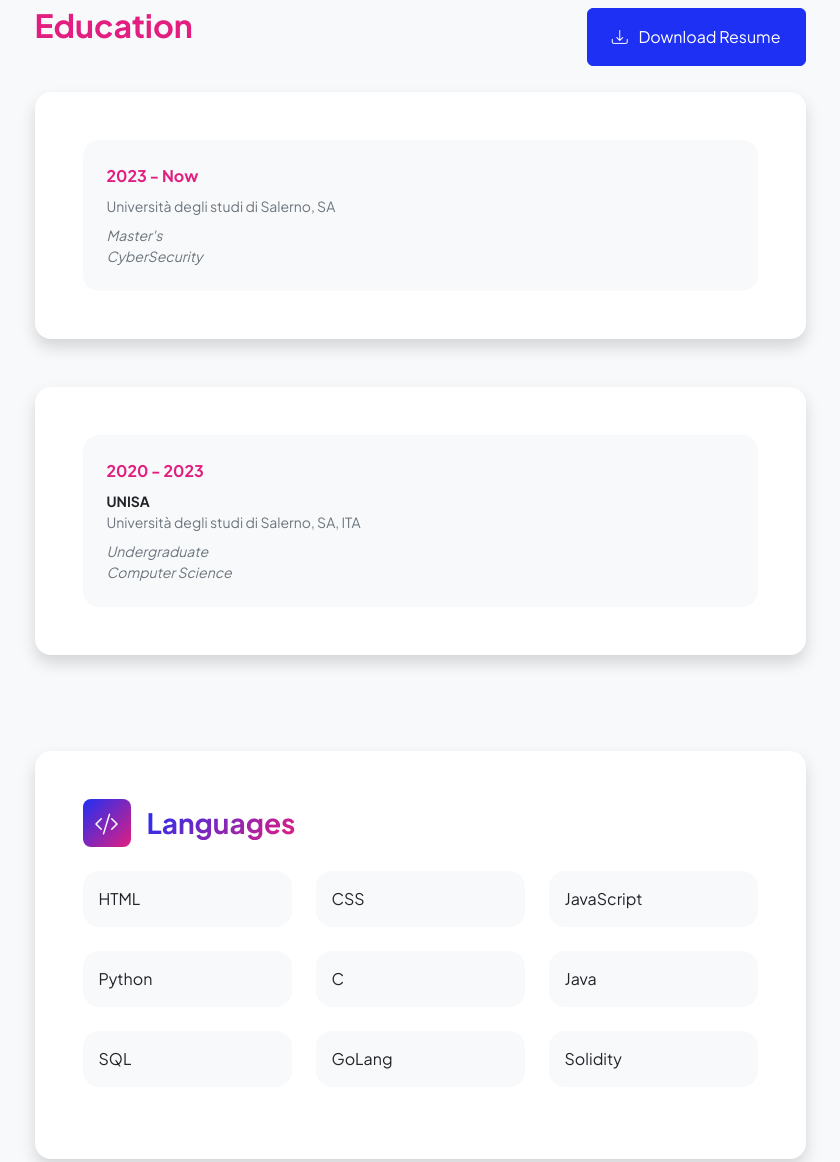
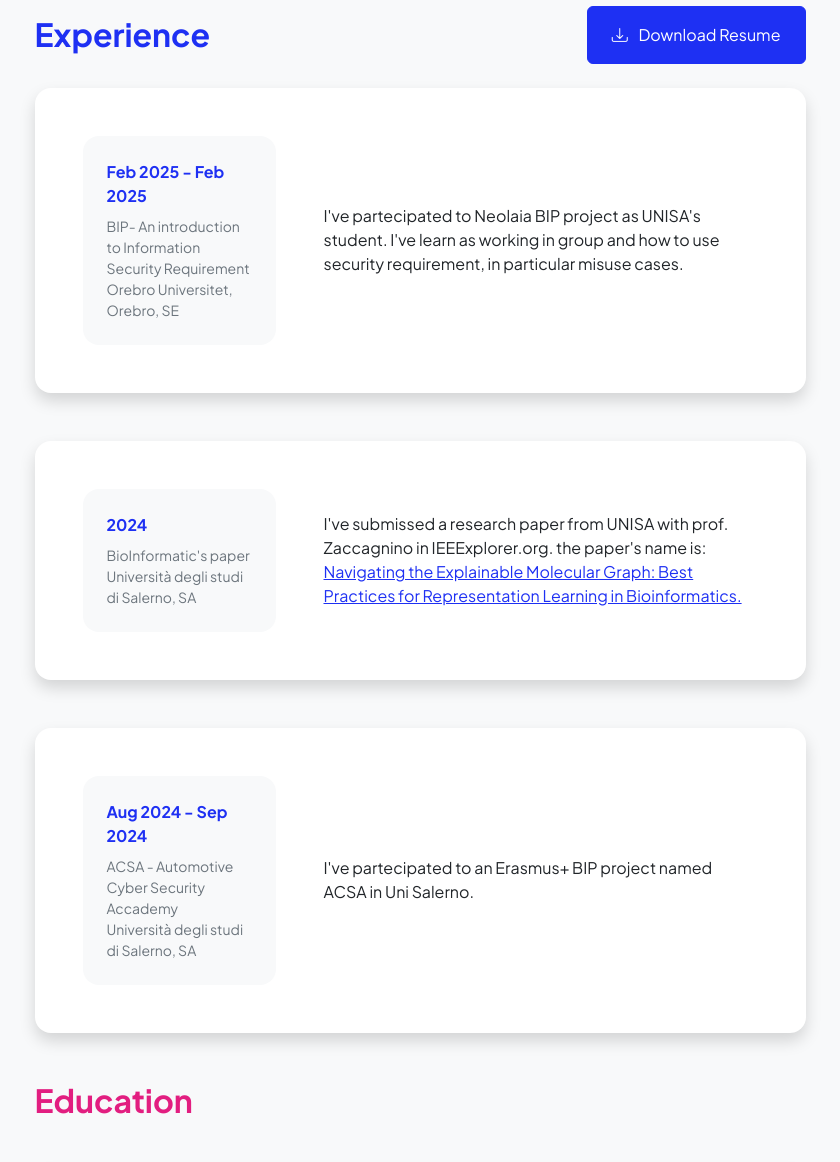
Before and after one commit to PauLaure/PauLaure.github.io, a plain HTML site: page resume.html in a window 1280 px wide. Shown: the part 220-1382 px from the top of the page, without its empty margins (220-1060 px from the left). Drawn offline with nearby package versions, Linux system fonts and the light colour scheme.

Commit message:
modify resume

```diff
--- a/resume.html
+++ b/resume.html
@@ -1,3 +1,4 @@
+
 <!DOCTYPE html>
 <html lang="en">
     <head>
@@ -41,60 +42,69 @@
                 </div>
                 <div class="row gx-5 justify-content-center">
                     <div class="col-lg-11 col-xl-9 col-xxl-8">
-                        <!-- Experience Section-->
-                    <!--
+
                         <section>
+                            <!-- Experience Section-->
                             <div class="d-flex align-items-center justify-content-between mb-4">
                                 <h2 class="text-primary fw-bolder mb-0">Experience</h2>
-                                <-- Download resume button
-                                <-- Note: Set the link href target to a PDF file within your project
                                 <a class="btn btn-primary px-4 py-3" href="#!">
                                     <div class="d-inline-block bi bi-download me-2"></div>
                                     Download Resume
                                 </a>
                             </div>
-                            <-- Experience Card 1
+                            <!-- Experience Card 1 -->
                             <div class="card shadow border-0 rounded-4 mb-5">
                                 <div class="card-body p-5">
                                     <div class="row align-items-center gx-5">
                                         <div class="col text-center text-lg-start mb-4 mb-lg-0">
                                             <div class="bg-light p-4 rounded-4">
-                                                <div class="text-primary fw-bolder mb-2">2019 - Present</div>
-                                                <div class="small fw-bolder">Web Developer</div>
-                                                <div class="small text-muted">Stark Industries</div>
-                                                <div class="small text-muted">Los Angeles, CA</div>
+                                                <div class="text-primary fw-bolder mb-2"> Feb 2025 - Feb 2025</div>
+                                                <div class="small fw-bolder"></div>
+                                                <div class="small text-muted">BIP- An introduction to Information Security Requirement</div>
+                                                <div class="small text-muted">Orebro Universitet, Orebro, SE</div>
                                             </div>
                                         </div>
-                                        <div class="col-lg-8"><div>Lorem ipsum dolor sit amet consectetur adipisicing elit. Delectus laudantium, voluptatem quis repellendus eaque sit animi illo ipsam amet officiis corporis sed aliquam non voluptate corrupti excepturi maxime porro fuga.</div></div>
+                                        <div class="col-lg-8"><div>I've partecipated to Neolaia BIP project as UNISA's student. I've learn as working in group and how to use security requirement, in particular misuse cases. </div></div>
                                     </div>
                                 </div>
                             </div>
-                            <-- Experience Card 2
+                            <!-- Experience Card 2-->
                             <div class="card shadow border-0 rounded-4 mb-5">
                                 <div class="card-body p-5">
                                     <div class="row align-items-center gx-5">
                                         <div class="col text-center text-lg-start mb-4 mb-lg-0">
                                             <div class="bg-light p-4 rounded-4">
-                                                <div class="text-primary fw-bolder mb-2">2017 - 2019</div>
-                                                <div class="small fw-bolder">SEM Specialist</div>
-                                                <div class="small text-muted">Wayne Enterprises</div>
-                                                <div class="small text-muted">Gotham City, NY</div>
+                                                <div class="text-primary fw-bolder mb-2">2024</div>
+                                                <div class="small fw-bolder"></div>
+                                                <div class="small text-muted">BioInformatic's paper</div>
+                                                <div class="small text-muted">Università degli studi di Salerno, SA</div>
                                             </div>
                                         </div>
-                                        <div class="col-lg-8"><div>Lorem ipsum dolor sit amet consectetur adipisicing elit. Delectus laudantium, voluptatem quis repellendus eaque sit animi illo ipsam amet officiis corporis sed aliquam non voluptate corrupti excepturi maxime porro fuga.</div></div>
+                                        <div class="col-lg-8"><div>I've submissed a research paper from UNISA with prof. Zaccagnino in IEEExplorer.org. the paper's name is: <a href="https://ieeexplore.ieee.org/abstract/document/10820484">Navigating the Explainable Molecular Graph: Best Practices for Representation Learning in Bioinformatics.</a> </div></div>
+                                    </div>
+                                </div>
+                            </div>
+                            <!-- Experience Card 3 -->
+                            <div class="card shadow border-0 rounded-4 mb-5">
+                                <div class="card-body p-5">
+                                    <div class="row align-items-center gx-5">
+                                        <div class="col text-center text-lg-start mb-4 mb-lg-0">
+                                            <div class="bg-light p-4 rounded-4">
+                                                <div class="text-primary fw-bolder mb-2">Aug 2024 - Sep 2024</div>
+                                                <div class="small fw-bolder"></div>
+                                                <div class="small text-muted">ACSA - Automotive Cyber Security Accademy </div>
+                                                <div class="small text-muted">Università degli studi di Salerno, SA</div>
+                                            </div>
+                                        </div>
+                                        <div class="col-lg-8"><div>I've partecipated to an Erasmus+ BIP project named ACSA in Uni Salerno. </div></div>
                                     </div>
                                 </div>
                             </div>
                         </section>
-                    -->
                         <!-- Education Section-->
                         <section>
                             <div class="d-flex align-items-center justify-content-between mb-4">
                                 <h2 class="text-secondary fw-bolder mb-4">Education</h2>
-                                <a class="btn btn-primary px-4 py-3" href="#!">
-                                    <div class="d-inline-block bi bi-download me-2"></div>
-                                    Download Resume
-                                </a>
                             </div>
                             <!-- Education Card 1-->
                             <div class="card shadow border-0 rounded-4 mb-5">
```
